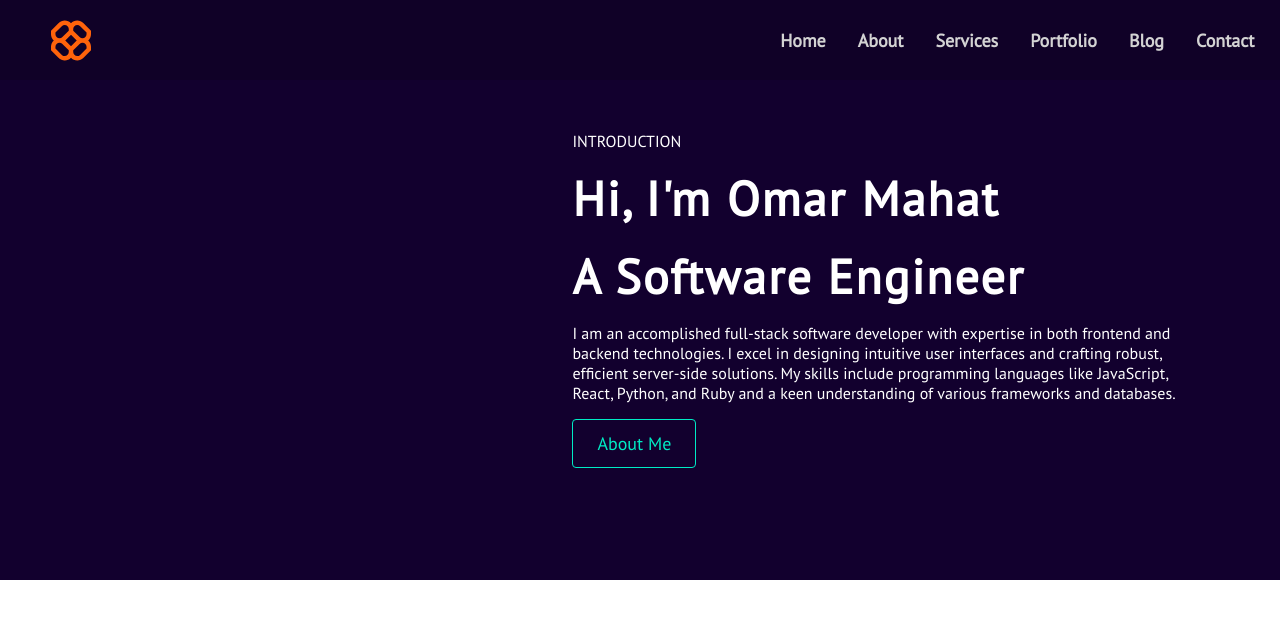
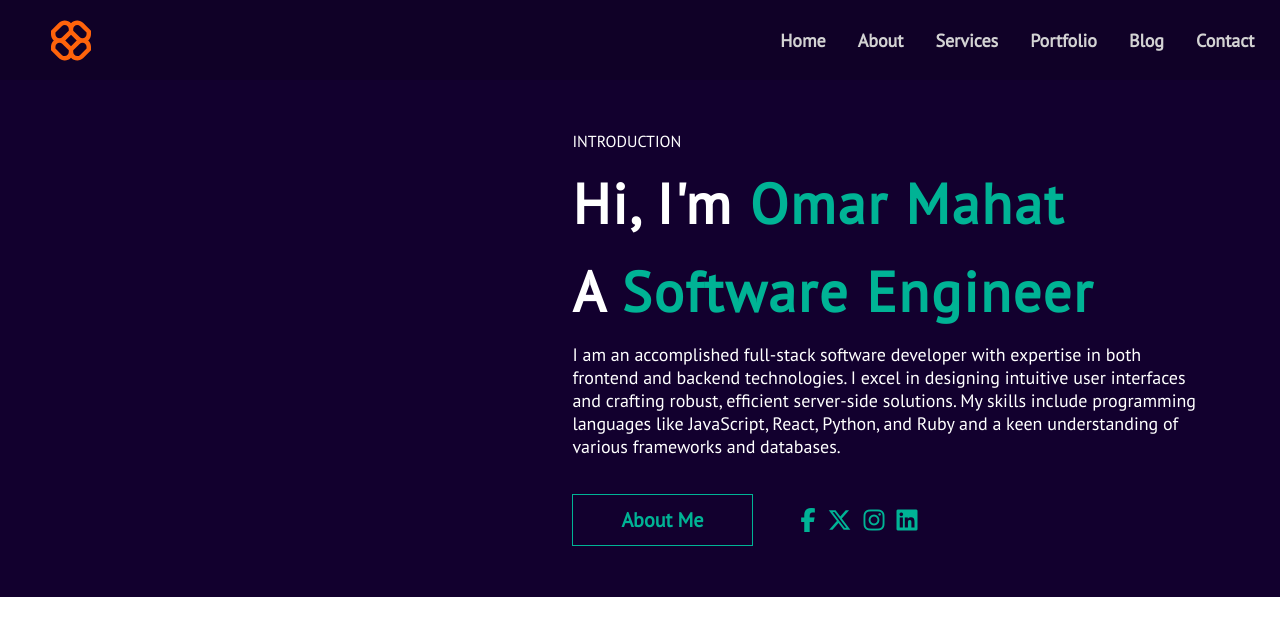
Before and after one commit to omari25/omar, a React (Create React App) app: page / in a window 1280 px wide. Shown: the top 636 px of the page. Built offline with nearby package versions, Linux system fonts and the light colour scheme.

Commit message:
Styled the Home component

```diff
--- a/src/components/Home.js
+++ b/src/components/Home.js
@@ -1,16 +1,25 @@
-import React from 'react'
+import React from 'react';
+import myImage from "./images/ytedf.jpg"
 
 function Home() {
   return (
-    <div className='home-div'>
-        <div className='my-image-div'></div>
+    <div className='home-div' id='#home'>
+        <div className='my-image-div'>
+          {/* <img src={myImage} alt="" /> */}
+        </div>
         <div className='home-right-div'>
           <p className='introduction-p'>INTRODUCTION</p>
-          <h1>Hi, I'm Omar Mahat</h1>
-          <h1>A Software Engineer</h1>
+          <h1>Hi, I'm <span className='colored-name'>Omar Mahat</span></h1>
+          <h1>A <span className='colored-name'>Software Engineer</span></h1>
           <p className='my-description-p'>I am an accomplished full-stack software developer with expertise in both frontend and backend technologies. I excel in designing intuitive user interfaces and crafting robust, efficient server-side solutions. My skills include programming languages like JavaScript, React, Python, and Ruby and a keen understanding of various frameworks and databases.</p>
-          <div>
-            <button><a href="">About Me</a></button>
+          <div className='about-me-links'>
+            <a href="" className='about-me-btn'>About Me</a>
+            <div className='home-div-icons'>
+              <a href="https://www.facebook.com/omar.mahat.75" target='__blank'><i class="fa-brands fa-facebook-f"></i></a>
+              <a href="https://twitter.com/Omar_Mahat0" target='__blank'><i class="fa-brands fa-x-twitter"></i></a>
+              <a href="https://www.instagram.com/omar_mahat_25" target='__blank'><i class="fa-brands fa-instagram"></i></a>
+              <a href="https://www.linkedin.com/in/omar-mahat-33b289244" target='__blank'><i class="fa-brands fa-linkedin"></i></a>
+            </div>
           </div>
         </div>
     </div>
--- a/src/index.css
+++ b/src/index.css
@@ -64,14 +64,14 @@ html {
     position: absolute;
     width: 0;
     height: 2px;
-    background-color: #00ebc4;
+    background-color: #00b395;
     bottom: 0;
     left: 0;
     transition: 0.3s;
 }
 
 .navbar-div-two a:hover{
-    color: #00ebc4;
+    color: #00b395;
     cursor: pointer;
 }
 
@@ -104,7 +104,6 @@ html {
 
 .home-div{
     margin-top: 80px;
-    height: 500px;
     background-color: #12002e;
     padding: 4vw 6vw;
     display: flex;
@@ -117,39 +116,82 @@ html {
     width: 40%;
 }
 
+.my-image-div img{
+    width: 100%;
+}
+
 .home-right-div{
     width: 56%;
 }
 
 .introduction-p{
     margin-bottom: 16px;
+
 }
 
 .home-right-div h1{
-    font-size: 48px;
+    font-size: 56px;
     letter-spacing: 2px;
     margin-bottom: 16px;
 }
 
-.my-description-p{
-    margin-bottom: 16px;
+.colored-name{
+    color: #00b395;
 }
 
-.home-div button{
-    border: 1px solid #00ebc4;
-    background: transparent;
-    border-radius: 4px;
+.my-description-p{
+    margin-bottom: 36px;
+    font-size: 18px;
 }
 
-.home-div button a{
-    display: inline-block;
-    padding: 12px 24px;
-    text-decoration: none;
-    font-size: 18px;
-    color: #00ebc4;
+.about-me-links{
+    display: flex;
+    align-items: center;
 }
 
+.about-me-btn{
+    padding: 12px 48px;
+    text-decoration: none;
+    font-size: 20px;
+    font-weight: bold;
+    color: #00b395;
+    border: 1px solid #00b395;
+    position: relative;
+    background: none;
+    z-index: 1;
+}
+.about-me-btn:hover{
+    color: #12002e;
+}
+.about-me-btn::before{
+    content: "";
+    position: absolute;
+    top: 0;
+    left: 0;
+    width: 100%;
+    height: 100%;
+    background: #00b395;
+    transform: scaleX(0);
+    transition: 0.5s;
+    transform-origin: 0 0;
+    transition-timing-function: cubic-bezier(0.5, 1.6, 0.4, 0.7);
+    z-index: -1;
+}
 
+.about-me-btn:hover::before{
+    transform: scaleX(1);
+}
+
+.home-div-icons{
+    margin-left: 36px;
+}
+
+.home-div-icons a{
+    font-size: 24px;
+    color: #00b395;
+    margin-left: 12px;
+    text-decoration: none;
+}
 
 
 
```
Also changed, not shown: src/components/Contact.js (added, +9 -0 lines), src/components/images/omar.jpg (added), src/components/images/ytedf.jpg (added).
